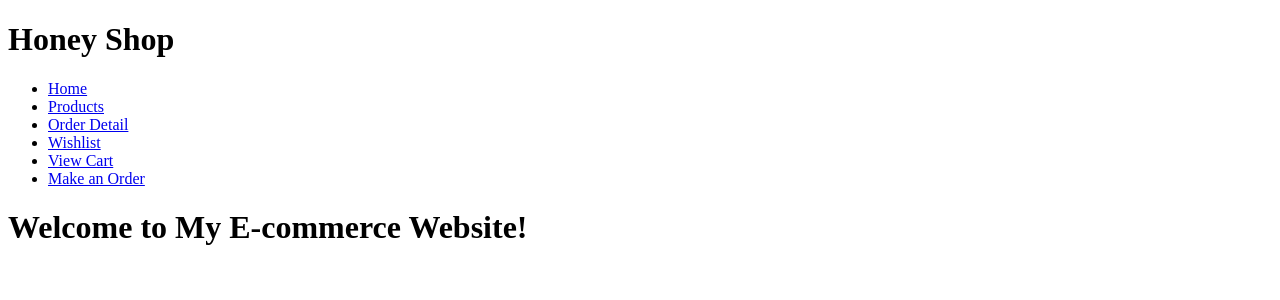
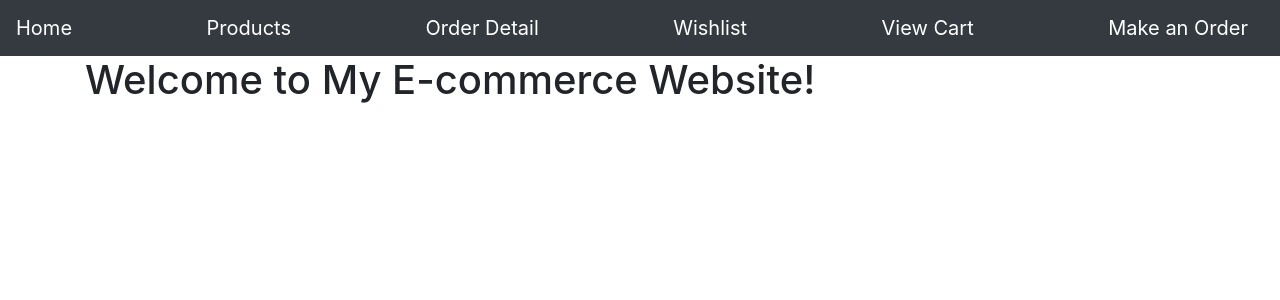
Before and after one commit to WaseemRabah/honeyshop, a Django app: page / in a window 1280 px wide. Shown: the top 300 px of the page. Run offline with Django 4.2, Linux system fonts and the light colour scheme.

Commit message:
Implement bootstrap and edit navbar

```diff
--- a/templates/base.html
+++ b/templates/base.html
@@ -4,9 +4,10 @@
 <html lang="en">
 <head>
     <meta charset="UTF-8">
-    <meta name="viewport" content="width=device-width, initial-scale=1.0">
+    <meta name="viewport" content="width=device-width, initial-scale=1, shrink-to-fit=no">
     <title>{% block title %}Honey Shop{% endblock %}</title>
     <!-- Add your CSS styles or links to external stylesheets here -->
+    <link rel="stylesheet" href="https://cdn.jsdelivr.net/npm/bootstrap@4.6.2/dist/css/bootstrap.min.css" integrity="sha384-xOolHFLEh07PJGoPkLv1IbcEPTNtaed2xpHsD9ESMhqIYd0nLMwNLD69Npy4HI+N" crossorigin="anonymous">
 </head>
 <body>
 
@@ -17,16 +18,15 @@
     </header>
 
     <!-- Navigation Bar -->
-    <nav>
-        <ul>
-            <li><a href="{% url 'home' %}">Home</a></li>
-            <li><a href="{% url 'products:product-list' %}">Products</a></li>
-            <li><a href="#order">Order Detail</a></li>
-            <li><a href="{% url 'wishlist:wishlist-list' %}">Wishlist</a></li>
-            <li><a href="{% url 'bag:view-cart' %}">View Cart</a></li>
-            <li><a href="{% url 'bag:make-order' %}">Make an Order</a></li>
-        </ul>
+    <nav class="navbar fixed-top navbar-dark bg-dark">
+        <a class="navbar-brand" href="{% url 'home' %}">Home</a>
+        <a class="navbar-brand" href="{% url 'products:product-list' %}">Products</a>
+        <a class="navbar-brand" href="#order">Order Detail</a>
+        <a class="navbar-brand" href="{% url 'wishlist:wishlist-list' %}">Wishlist</a>
+        <a class="navbar-brand" href="{% url 'bag:view-cart' %}">View Cart</a>
+        <a class="navbar-brand" href="{% url 'bag:make-order' %}">Make an Order</a>
     </nav>
+
 
     <!-- Main Content Section -->
     <main>
@@ -38,7 +38,9 @@
 
     </footer>
 
-
+    <!-- Option 1: jQuery and Bootstrap Bundle (includes Popper) -->
+    <script src="https://cdn.jsdelivr.net/npm/jquery@3.5.1/dist/jquery.slim.min.js" integrity="sha384-DfXdz2htPH0lsSSs5nCTpuj/zy4C+OGpamoFVy38MVBnE+IbbVYUew+OrCXaRkfj" crossorigin="anonymous"></script>
+    <script src="https://cdn.jsdelivr.net/npm/bootstrap@4.6.2/dist/js/bootstrap.bundle.min.js" integrity="sha384-Fy6S3B9q64WdZWQUiU+q4/2Lc9npb8tCaSX9FK7E8HnRr0Jz8D6OP9dO5Vg3Q9ct" crossorigin="anonymous"></script>
 
 </body>
 </html>
```
